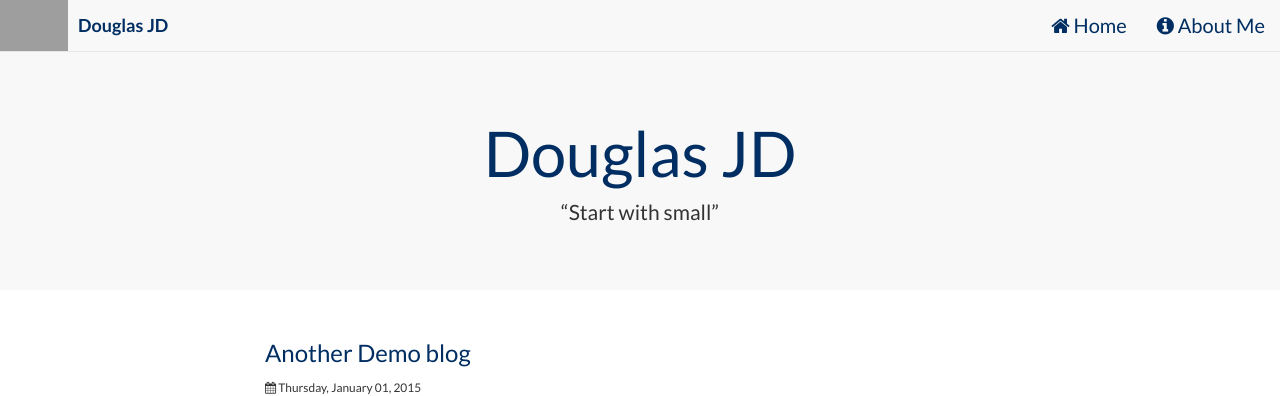
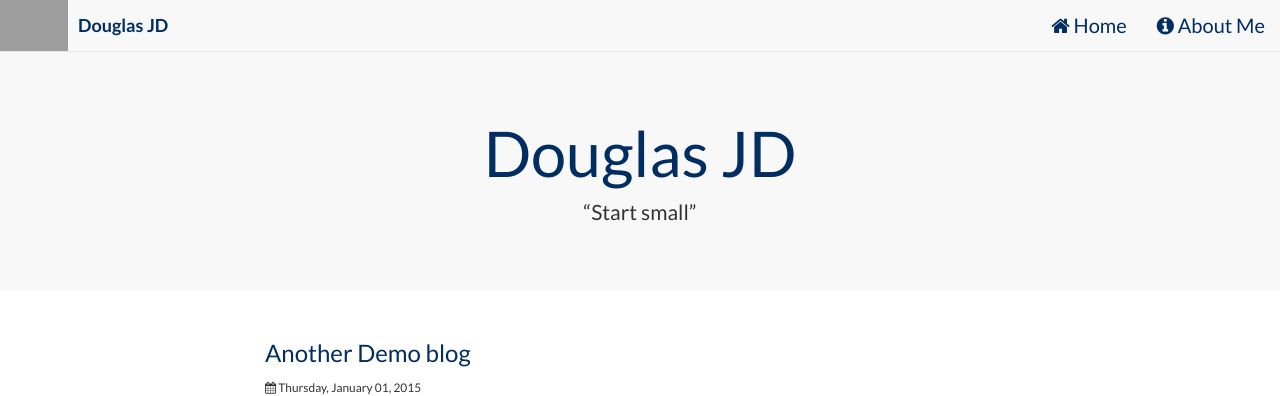
Before and after one commit to jd-xia/blog, a Jekyll site: the page built from index.html, in a window 1280 px wide and 1043 px high. Shown: the top 396 px of the window. Built offline with Jekyll 4.4.1, drawn with Linux system fonts in a browser that asks for light colours; nearby versions of some CDN libraries; grey boxes are pictures that could not be loaded.

Commit message:
Update _config.yml
Change Start with small to Start small

```diff
--- a/_config.yml
+++ b/_config.yml
@@ -1,7 +1,7 @@
 # Site settings
 title: Douglas JD
 email: xiajiandao@gmail.com
-description: “Start with small”
+description: “Start small”
 logo_location: "https://placeholdit.imgix.net/~text?txtsize=30&bg=F8F8F8&txtclr=002E62&txt=LOGO&w=100&h=100"
 
 #baseurl: "" # the subpath of your site, e.g. /blog/
```
